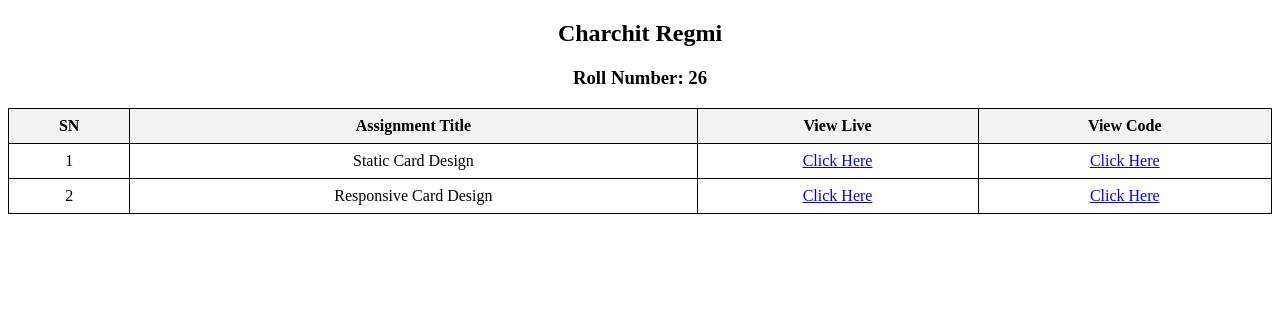
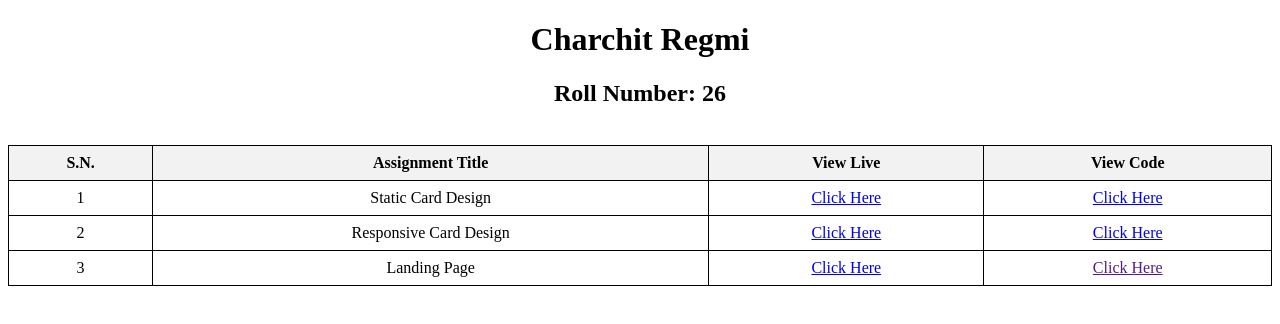
Before and after one commit to charchit14/charchit14.github.io, a plain HTML site: page index.html in a window 1280 px wide. Drawn offline with Linux system fonts and the light colour scheme.

Commit message:
Assignment live link added to the table

```diff
--- a/index.html
+++ b/index.html
@@ -20,12 +20,13 @@
     </style>
 </head>
 <body>
-    <center><h2>Charchit Regmi</h2></center>
-    <center><h3>Roll Number: 26</h3></center>
+    <center><h1>Charchit Regmi</h1></center>
+    <center><h2>Roll Number: 26</h2></center>
+    <br>
     <table>
         <thead>
             <tr>
-                <th>SN</th>
+                <th>S.N.</th>
                 <th>Assignment Title</th>
                 <th>View Live</th>
                 <th>View Code</th>
@@ -38,13 +39,23 @@
                 <td><a href="https://charchit14.github.io/Week%201/Static%20Card/index.html">Click Here</a></td>
                 <td><a href="https://github.com/charchit14/charchit14.github.io/tree/master/Week%201/Static%20Card">Click Here</a></td>
             </tr>
+
             <tr>
                 <td>2</td>
                 <td>Responsive Card Design</td>
                 <td><a href="https://charchit14.github.io/Week%201/Responsive%20Card/index.html">Click Here</a></td>
                 <td><a href="https://github.com/charchit14/charchit14.github.io/tree/master/Week%201/Responsive%20Card">Click Here</a></td>
             </tr>
+
+            <tr>
+                <td>3</td>
+                <td>Landing Page</td>
+                <td><a href="https://charchit14.github.io/Week%201/3%20-%20Landing%20Page/index.html">Click Here</a></td>
+                <td><a href="">Click Here</a></td>
+            </tr>
+
             <!-- More rows to be added here -->
+
         </tbody>
     </table>
 </body>
```
